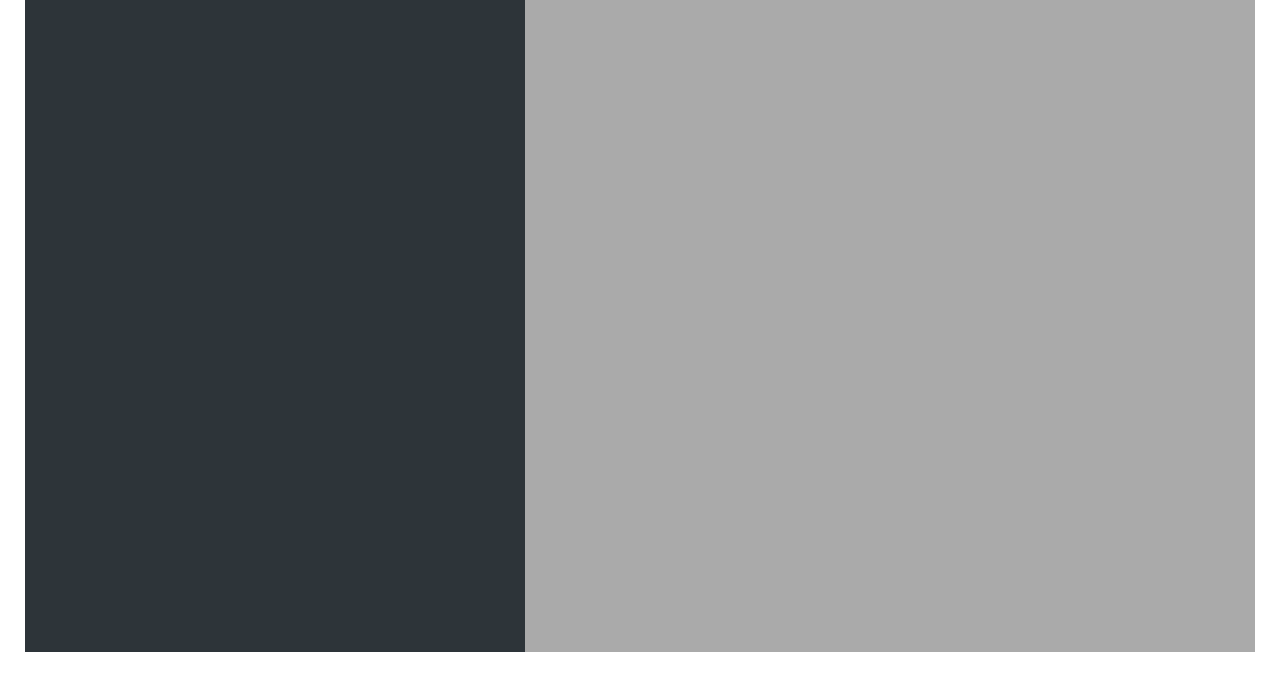
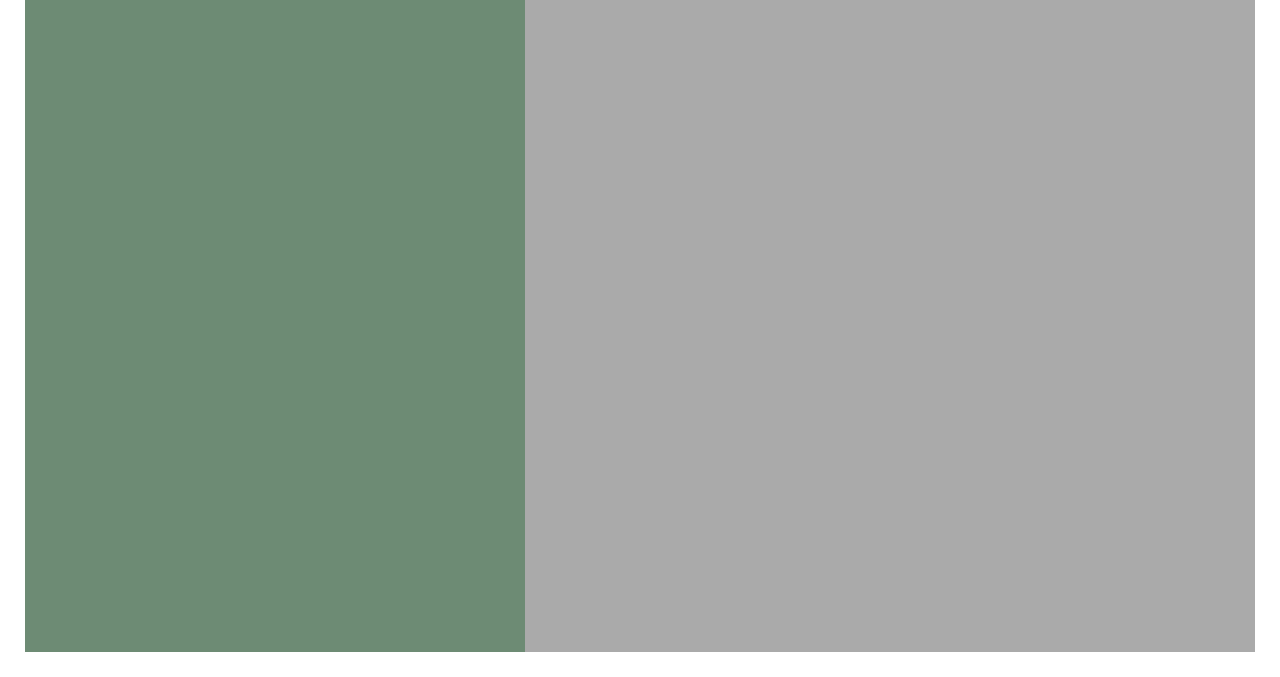
Before and after one commit to francemazzi/mapzy, a plain HTML site: page index.html in a window 1280 px wide. Shown: the part 123-800 px from the top of the page. Drawn offline with nearby package versions, Linux system fonts and the light colour scheme.

Commit message:
changeColor

```diff
--- a/style.css
+++ b/style.css
@@ -2,7 +2,7 @@
   --color-brand--1: rgb(255, 221, 168);
   --color-brand--2: #ff636e;
 
-  --color-dark--1: #2d3439;
+  --color-dark--1: #6d8b74;
   --color-dark--2: #42484d;
   --color-light--1: #aaa;
   --color-light--2: #ececec;
```
